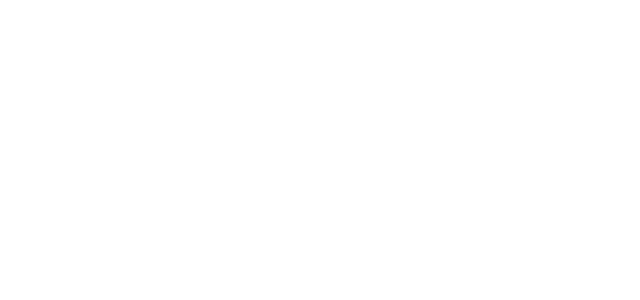
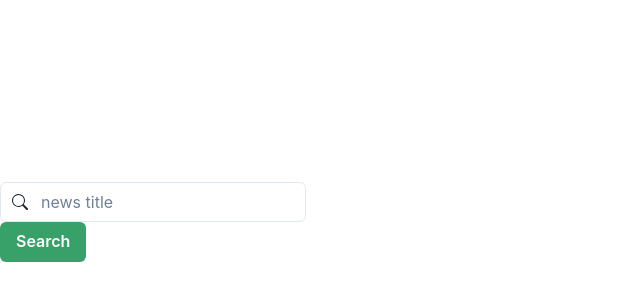
Before and after one commit to Sam44323/pokemon-search, a React (Vite) app: page / in a window 1280 px wide. Shown: the part 178-478 px from the top of the page, without its empty margins (0-640 px from the left). Built offline with nearby package versions, Linux system fonts and the light colour scheme.

Commit message:
add: added support for react-icons

```diff
--- a/package.json
+++ b/package.json
@@ -16,6 +16,7 @@
     "framer-motion": "^7.2.1",
     "react": "^18.2.0",
     "react-dom": "^18.2.0",
+    "react-icons": "^4.4.0",
     "react-router-dom": "^6.3.0",
     "sass": "^1.54.5"
   },
--- a/src/pages/Main/Main.tsx
+++ b/src/pages/Main/Main.tsx
@@ -1,10 +1,42 @@
 import React from "react";
-import {useRoutes} from 'react-router-dom'
+import {useRoutes} from 'react-router-dom';
+import { BsSearch } from "react-icons/bs";
+import {
+  Button,
+  Input,
+  InputGroup,
+  InputLeftElement,
+  Spinner,
+  useToast,
+} from "@chakra-ui/react";
+
 import styles from "./Main.module.scss";
 
 const Main: React.FC = () => {
+   const [searchInput, setSearchInput] = React.useState<string>("");
+
+  const handleSearch = () => {}
+
   return <div className={styles.MainContainer}>
-    <section className={styles.SearchContainer}></section>
+    <section className={styles.SearchContainer}>
+      <InputGroup>
+            <InputLeftElement pointerEvents="none" children={<BsSearch />} />
+            <Input
+              type="text"
+              placeholder="news title"
+              value={searchInput}
+              onChange={(e) => setSearchInput(e.target.value)}
+            />
+          </InputGroup>
+          <Button
+            className={styles.Button}
+            colorScheme="green"
+            variant="solid"
+            onClick={handleSearch}
+          >
+            Search
+          </Button>
+    </section>
     <section className={styles.PokemonContainer}></section>
   </div>;
 };
```
Also changed, not shown: 1 other file (tests, documents, lock files or other folders).
